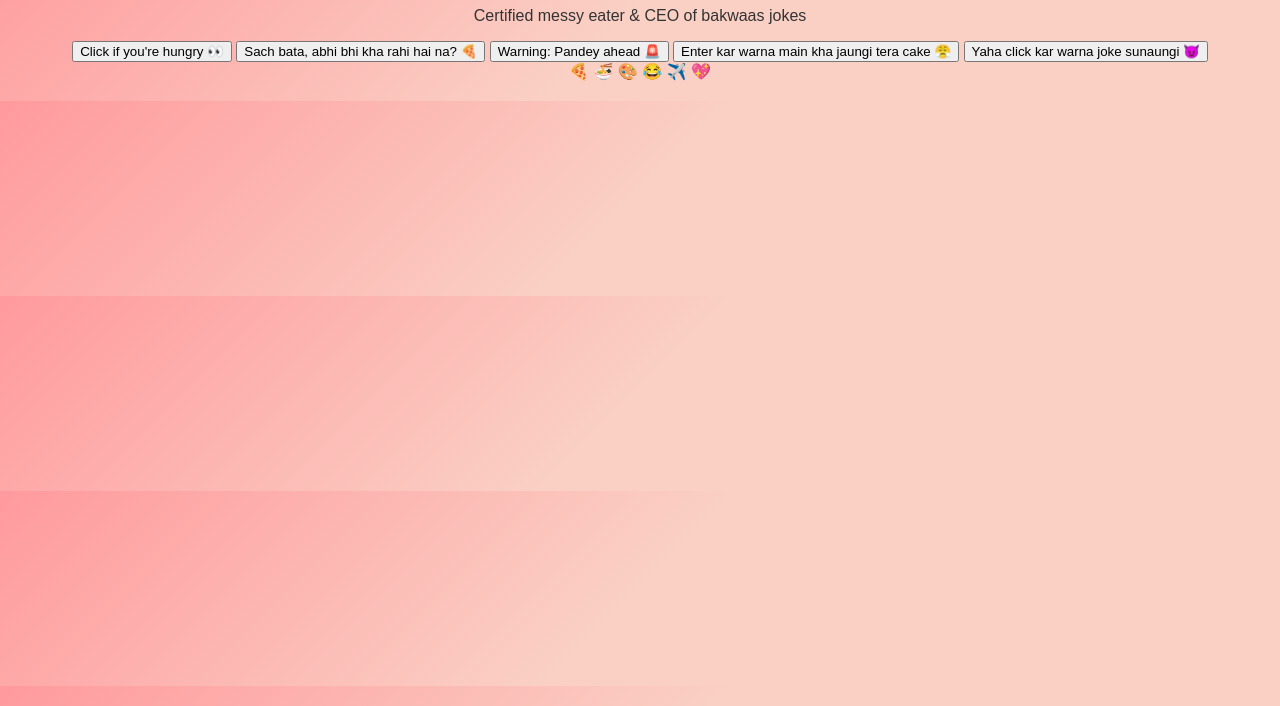
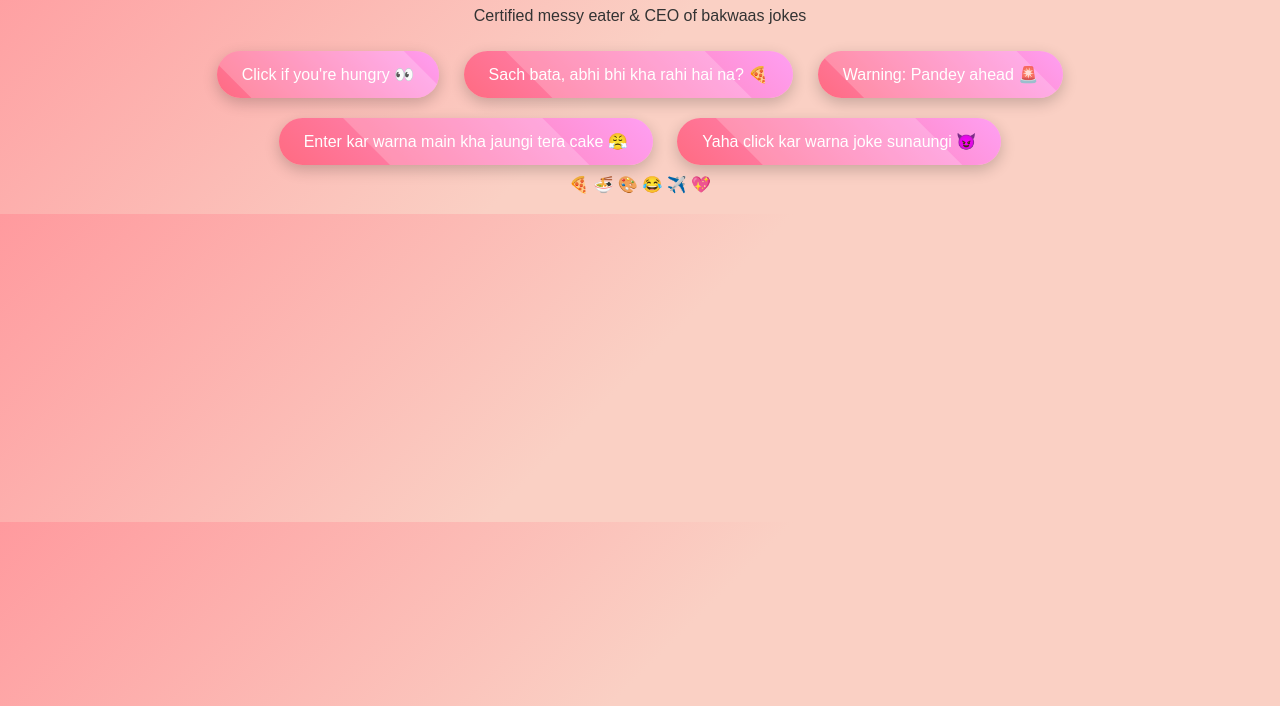
Before and after one commit to Naitik479/birthday, a plain HTML site: page index.html in a window 1280 px wide. Shown: the part 94-800 px from the top of the page. Drawn offline with Linux system fonts and the light colour scheme.

Commit message:
Update style.css

```diff
--- a/style.css
+++ b/style.css
@@ -53,3 +53,41 @@ body::before {
   50% { transform: rotate(10deg) scale(1.2); }
   100% { transform: scale(0.8); opacity: 0.7; }
 }
+
+button {
+  padding: 14px 25px;
+  border: none;
+  border-radius: 30px;
+  font-size: 16px;
+  cursor: pointer;
+  margin: 10px;
+  background: linear-gradient(45deg, #ff6b81, #ff9ff3);
+  color: white;
+  box-shadow: 0 5px 15px rgba(0,0,0,0.2);
+  transition: 0.3s;
+  position: relative;
+  overflow: hidden;
+}
+
+/* glow effect */
+button::after {
+  content: "";
+  position: absolute;
+  width: 300%;
+  height: 300%;
+  background: rgba(255,255,255,0.2);
+  top: -100%;
+  left: -100%;
+  transform: rotate(45deg);
+  transition: 0.5s;
+}
+
+button:hover::after {
+  top: 100%;
+  left: 100%;
+}
+
+button:hover {
+  transform: scale(1.15) rotate(-2deg);
+  box-shadow: 0 10px 25px rgba(0,0,0,0.3);
+}
```
